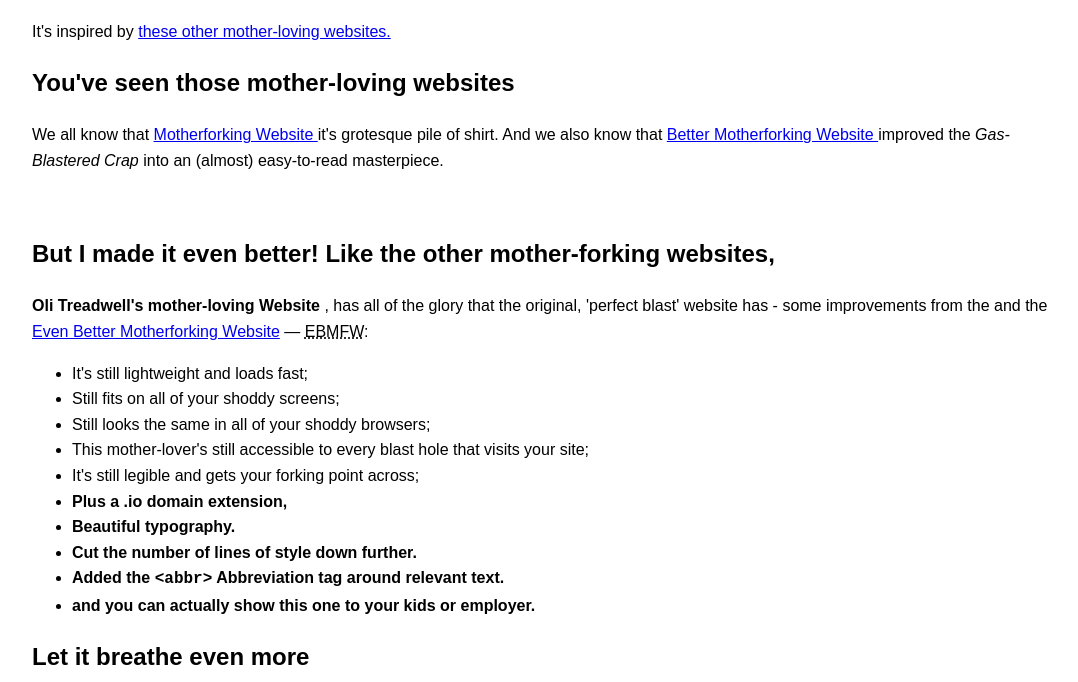
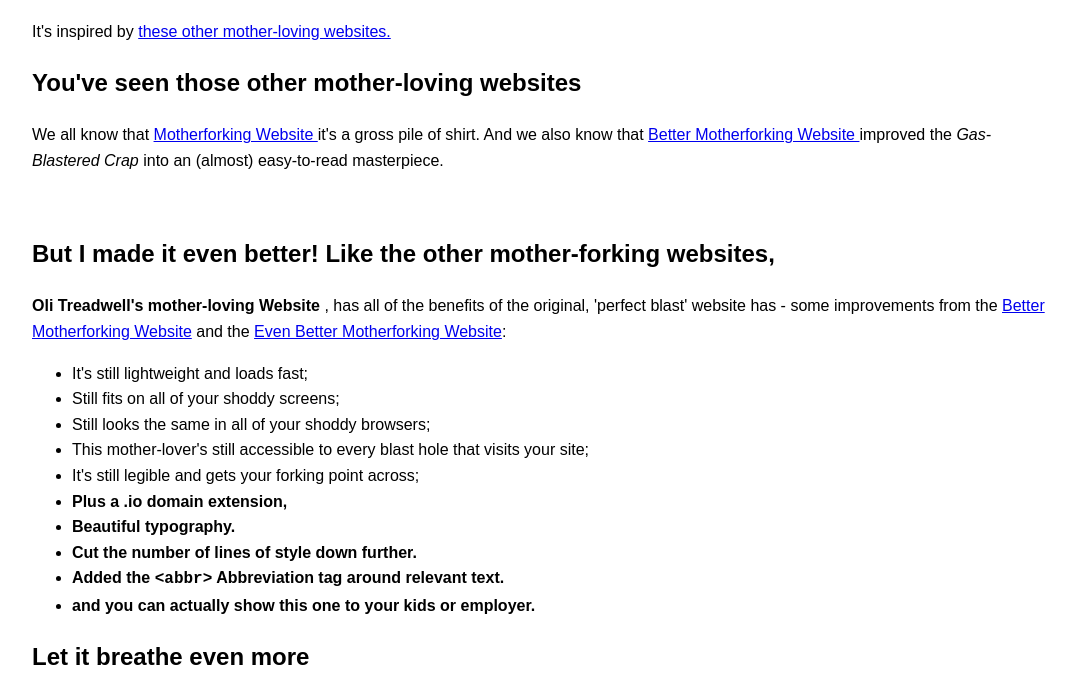
Before and after one commit to olitreadwell/the-motherloving-website, a plain HTML site: page index.html in a window 1280 px wide. Shown: the part 118-800 px from the top of the page, without its empty margins (96-1174 px from the left). Drawn offline with Linux system fonts and the light colour scheme.

Commit message:
simplified the text content

```diff
--- a/index.html
+++ b/index.html
@@ -31,7 +31,7 @@
     </header>
     <main>
       <section>
-        <h2><strong>You've seen those mother-loving websites</strong></h2>
+        <h2><strong>You've seen those other mother-loving websites</strong></h2>
         <p>
           We all know that
           <a
@@ -40,7 +40,7 @@
           >
             Motherforking Website
           </a>
-          it's grotesque pile of shirt. And we also know that
+          it's a gross pile of shirt. And we also know that
           <a
             href="http://bettermotherfuckingwebsite.com"
             target="_blank"
@@ -57,16 +57,17 @@
           But I made it even better! Like the other mother-forking websites,
         </h2>
         <strong> Oli Treadwell's mother-loving Website </strong>
-        , has all of the glory that the original, 'perfect blast' website has -
-        some improvements from the and the
+        , has all of the benefits of the original, 'perfect blast' website has -
+        some improvements from the <a
+          href="https://bettermotherfuckingwebsite.com"
+          target="_blank"
+          >Better Motherforking Website</a
+        > and the
         <a
           href="https://evenbettermotherfucking.website/"
           target="_blank"
           >Even Better Motherforking Website</a
-        >
-        ―
-        <abbr title="Even Better Motherforking Website">EBMFW</abbr>:
-
+        >:
         <ul>
           <li>It's still lightweight and loads fast;</li>
           <li>Still fits on all of your shoddy screens;</li>
@@ -97,6 +98,7 @@
         are trash ― pick a minimum <code>line-height: 1.4</code> for body copy.
         Headings should be tighter. If you can't see that... prance off. If your
         text hits the side of the browser, fork off forever. Have you ever seen
+        a book like that? Yes? What a shirty book."<br />
         -
         <a
           href="http://bettermotherfuckingwebsite.com"
@@ -118,7 +120,7 @@
           href="http://bettermotherfuckingwebsite.com"
           target="_blank"
           >Better Motherforking Website</a
-        >, I ♥ what the creator of
+        >, I love what the creator of
         <a
           href="http://motherfuckingwebsite.com"
           target="_blank"
```
